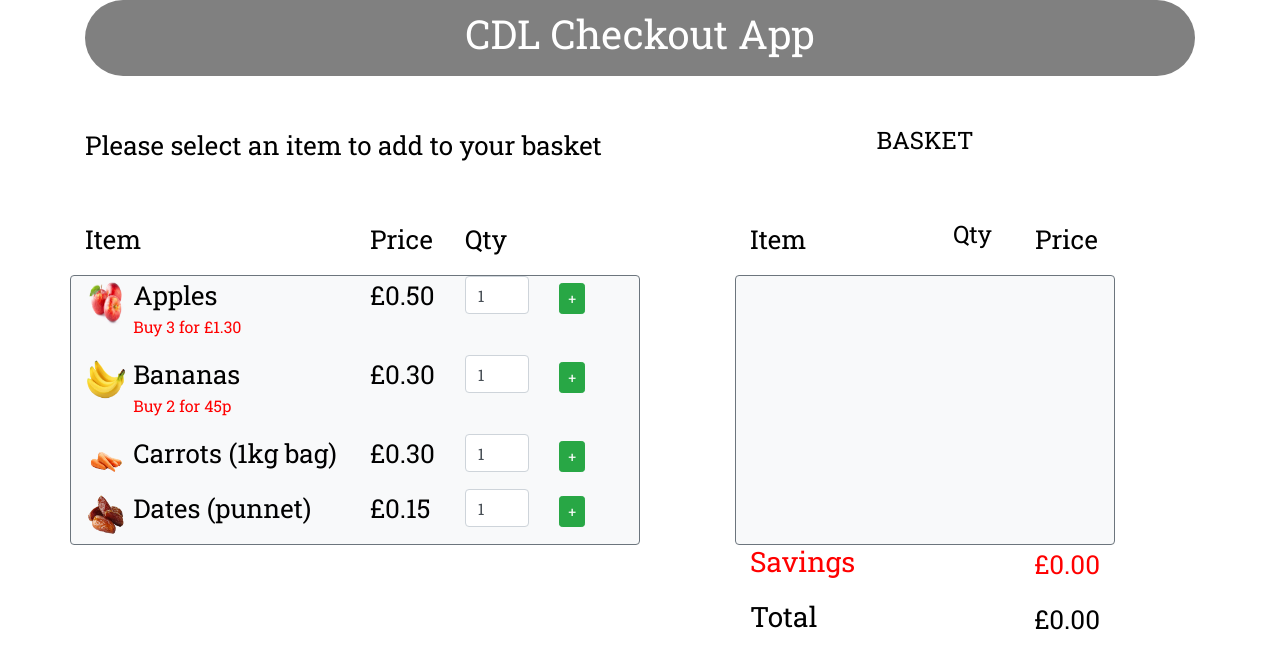
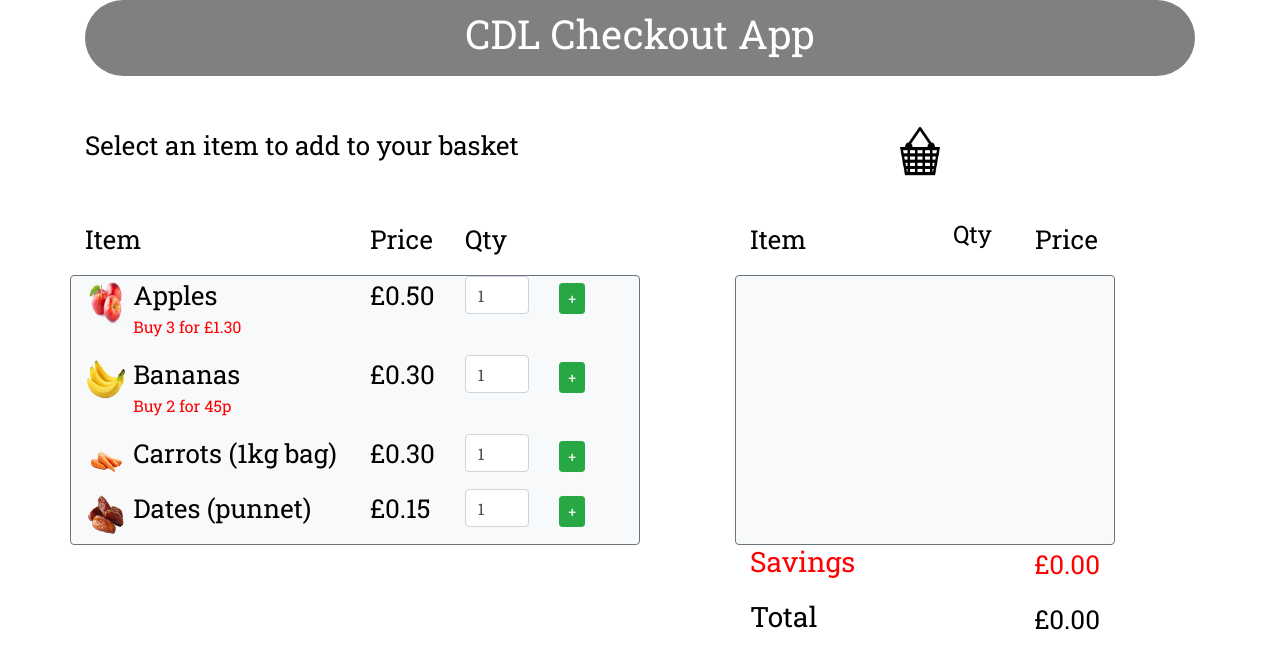
Before and after one commit to katiep28/cdl-checkout-system, a React (Create React App) app: page / in a window 1280 px wide. Shown: the top 668 px of the page. Built offline with nearby package versions, Linux system fonts and the light colour scheme.

Commit message:
Added shopping basket image

```diff
--- a/src/App.css
+++ b/src/App.css
@@ -41,9 +41,7 @@ margin-bottom: 50px;
   background-color: green;
 }
 img {
-
   width: 50px;
   height: 50px;
-  /* margin-right: 40px; */
   padding-right: 10px;
 }
--- a/src/App.js
+++ b/src/App.js
@@ -149,15 +149,15 @@ class App extends React.Component {
 
         <div className="row">
           <div className="col-1 col-lg-7">
-            <p>Please select an item to add to your basket</p>
+            <p>Select an item to add to your basket</p>
             <br/>
           </div>
 
-          <div className="col-1 col-lg-4">
-            <h4 align="center">
-              BASKET
-            </h4>
+          <div className="col-1 col-lg-4" align="center">
+          <img src={require("./images/shoppingbasket.png")} alt="Shopping Basket"/>
           </div>
+
+          <div className="col-1 col-lg-1"/>
         </div>
 
         <div className="row paddingabove ">
```
Also changed, not shown: src/images/shoppingbasket.png (added).
